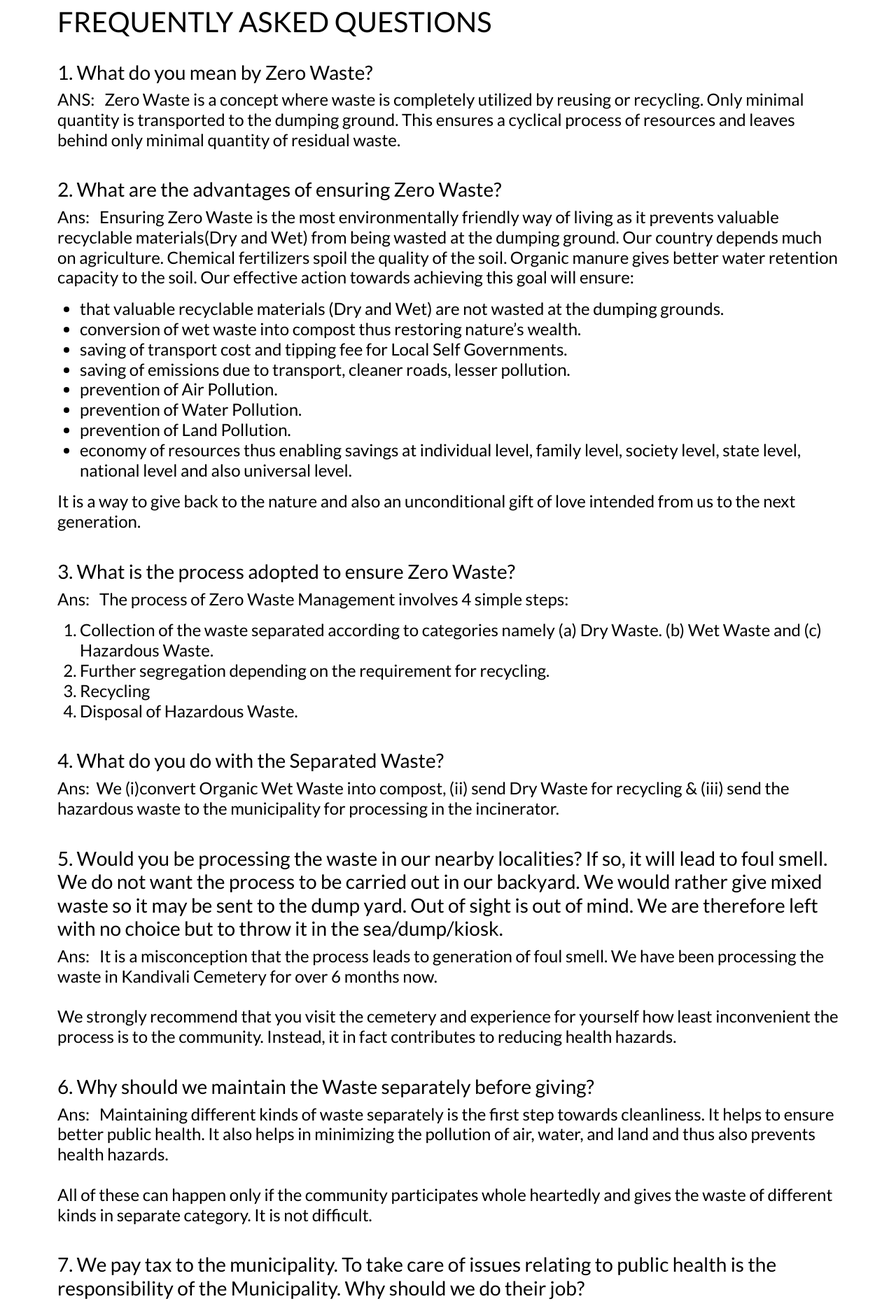
After one commit to kashish-goel/SWK, a Django app: template swk/templates/faq.html in a window 1280 px wide. The commit adds this page. Shown: the part 541-2407 px from the top of the page at 70% size. Run offline with Django 3.2, Linux system fonts and the light colour scheme; the template is opened without the code that fills it, so the values that code supplies are empty; parts of the project's set-up code (start-up, migrations or seed data) failed here and were passed over; some libraries are stand-ins or nearby versions.

Commit message:
Updated dashboard, added FAQ etc.

```diff
--- a/react_dashboard/src/components/Dropdown/Dropdown.css
+++ b/react_dashboard/src/components/Dropdown/Dropdown.css
@@ -1,3 +1,4 @@
 .dropdown{
     width:60%;
+    background-color: #92fc92;
 }
--- a/react_dashboard/src/components/InfoBoxes/InfoBoxes.js
+++ b/react_dashboard/src/components/InfoBoxes/InfoBoxes.js
@@ -11,9 +11,9 @@ export default function InfoBoxes({data,selLane,selCategory,setSelCategory}) {
     // const [dry,setDry] = useState();
     return (
         <div className="infoboxes">
-        <InfoBox active={selCategory === 'dry' } onClick={() => setSelCategory("dry")} title={"Recyclable Dry Waste"} value={`${dry} kg`} description=""/>
-        <InfoBox active={selCategory === 'wet' } onClick={() => setSelCategory("wet")} title={"Compostable Wet Waste"} value={`${wet} kg`} description=""/>
-        <InfoBox active={selCategory === 'rejected' } onClick={() => setSelCategory("rejected")} title={"Segregated Rejected Waste"} value={`${rejected} kg`} description=""/>
+        <InfoBox active={selCategory === 'dry' } onClick={() => setSelCategory("dry")} title={"Recyclable Dry Waste(till date)"} value={`${dry} kg`} description=""/>
+        <InfoBox active={selCategory === 'wet' } onClick={() => setSelCategory("wet")} title={"Compostable Wet Waste(till date)"} value={`${wet} kg`} description=""/>
+        <InfoBox active={selCategory === 'rejected' } onClick={() => setSelCategory("rejected")} title={"Segregated Rejected Waste(till date)"} value={`${rejected} kg`} description=""/>
         </div>
     )
 }
--- a/react_dashboard/src/components/util.js
+++ b/react_dashboard/src/components/util.js
@@ -39,7 +39,7 @@ export const calcTotalWaste = (data,selLane,cases) =>{
 }
 
 export const calMonthlyData = (data,selLane,selCategory) =>{
-  const month = {9:'Sep-2020',10:'Oct-2020',11:'Nov-2020',12:'Dec-2020',1:'Jan-2021',2:'Feb-2021',3:'Mar-2021'};
+  const month = {9:'Sep-2020',10:'Oct-2020',11:'Nov-2020',12:'Dec-2020',1:'Jan-2021',2:'Feb-2021',3:'Mar-2021',4:'April-2021'};
   const colName = {'dry':'drywaste_af','wet':'wetwaste_af','rejected':'rejected'};
   let selLaneData;
   if(selLane === 'all')
--- a/swk/templates/TracksheetForm.html
+++ b/swk/templates/TracksheetForm.html
@@ -29,6 +29,7 @@
     <!--<h2>{% trans "Houses providing segregated Waste "%}</h2><hr><br> -->
     <centre><button type="submit" style="align-items: center;" class="btn btn-primary">{% trans "Submit" %}</button></centre>
     </form>
+    <br>
     <!-- <form>
         {{ tracksheetoutput_form.as_ul }}
     </form> -->
--- a/swk/templates/adminlogin.html
+++ b/swk/templates/adminlogin.html
@@ -31,7 +31,7 @@
 {% endif %}
 
 
-<div class='container' style="text-align: center;">
+<div class='container' style="text-align: center; margin-bottom: 190px;">
     <form action="{% url 'login' %}" method="POST" class="form-group">
         {% csrf_token %}
         <div class="myform"><br><br><br><br>
@@ -49,6 +49,7 @@
         </div>
 
     </form>
+    <br>
 </div>
 
 
--- /dev/null
+++ b/swk/templates/faq.html
@@ -0,0 +1,159 @@
+{% extends 'new.html' %}{% load static %} {% block content %}
+
+<div class="container mb-7">
+<br><br>
+<h1>OUR VISION</h1>
+<h3>
+<div style="width:100%;">
+    <div style="width: 50%; height: 100px; float: left;"><h2>
+    Making the area of Worli Koliwada a Zero Waste Area,
+    thus helping in environment and creating job opportunities
+    for women and men from  marginalised section of the
+    society. </h2>
+    </div>
+    <div style="flex-grow: 1;">
+        <img class="header-left" src="{% static 'images/FAQ1.jpg' %}">
+    </div>
+</div></h3>
+<!-- <b>Ans:</b> -->
+<h1>FREQUENTLY ASKED QUESTIONS</h1><br>
+<h3>1. What do you mean by Zero Waste?</h3>
+<h4><p>ANS:&nbsp;&nbsp;  Zero Waste is a concept where waste is completely utilized by reusing or recycling.   Only minimal quantity is transported to the dumping ground.  This ensures a cyclical process of resources and leaves behind only minimal quantity of residual waste. </p></h4>
+<br>
+<h3>2. What are the advantages of ensuring Zero Waste?</h3>
+<h4><p>Ans:&nbsp;&nbsp;  Ensuring Zero Waste is the most environmentally friendly way of living as it prevents valuable recyclable materials(Dry and Wet) from being wasted at the dumping ground.  Our country depends much on agriculture.  Chemical fertilizers spoil the quality of the soil.  Organic manure gives better water retention capacity to the soil.
+    Our effective action towards achieving this goal will ensure:
+    <nav>
+        <ul>
+            <li>
+                that valuable recyclable materials (Dry and Wet) are not wasted at the dumping grounds.
+            </li>
+            <li>
+                conversion of wet waste into compost thus restoring nature’s wealth.
+            </li>
+            <li>
+                saving of transport cost and tipping fee for Local Self Governments.
+            </li>
+            <li>
+                saving of emissions due to transport, cleaner roads, lesser pollution.
+            </li>
+            <li>
+                prevention of Air Pollution.
+            </li>
+            <li>
+                prevention of Water Pollution.
+            </li>
+            <li>
+                prevention of Land Pollution.
+            </li>
+            <li>
+                economy of resources thus enabling savings at individual level, family level, society level, state level, national level and also universal level.
+            </li>
+        </ul>
+    </nav>
+    It is a way to give back to the nature and also an unconditional gift of love intended from us to the next generation.
+</p></h4>
+<br>
+<h3>3. What is the process adopted to ensure Zero Waste?</h3>
+<h4><p>Ans:&nbsp;&nbsp;  The process of Zero Waste Management involves 4 simple steps:
+    <nav>
+        <ol>
+            <li>
+                Collection of the waste separated according to categories namely (a) Dry Waste. (b) Wet Waste and (c) Hazardous Waste.
+            </li>
+            <li>
+                Further segregation depending on the requirement for recycling.
+            </li>
+            <li>
+                Recycling
+            </li>
+            <li>
+                Disposal of Hazardous Waste.
+            </li>
+        </ol>
+    </nav>
+</p>
+</h4>
+<br>
+<h3>4. What do you do with the Separated Waste?</h3>
+<h4><p>Ans:&nbsp;&nbsp;We (i)convert Organic Wet Waste into compost,  (ii) send Dry Waste for recycling & (iii) send the hazardous waste to the municipality for processing in the incinerator.
+</p>
+</h4>
+
+
+</h4>
+<br>
+<h3>5. Would you be processing the waste in our nearby localities?  If so, it will lead to foul smell.  We do not want the process to be carried out in our backyard. We would rather give mixed waste so it may be sent to  the dump yard.  Out of sight is out of mind.
+    We are therefore left with no choice but to throw it in the sea/dump/kiosk.</h3>
+<h4><p>Ans:&nbsp;&nbsp; It is a misconception that the process leads to generation of foul smell.  We have been processing the waste in Kandivali Cemetery for over 6 months now.
+    <br><br>
+    We strongly recommend that you visit the cemetery and experience for yourself how least inconvenient the process is to the community.   Instead, it in fact contributes to reducing health hazards.    </p></h4>
+<br>
+<h3>6. Why should we maintain the Waste separately before giving? </h3>
+<h4><p>Ans:&nbsp;&nbsp;  Maintaining different kinds of waste separately is the first step towards cleanliness.  It helps to ensure better public health.  It also helps in minimizing the pollution of air, water, and land and thus also prevents health hazards.
+    <br><br>
+    All of these can happen only if the community participates whole heartedly and gives the waste of different kinds in separate category.  It is not difficult. </p></h4>
+<br>
+<h3>7. We pay tax to the municipality.  To take care of issues relating to public health is the responsibility of the Municipality. Why should we do their job?</h3>
+<h4><p>Ans:&nbsp;&nbsp;If we cannot as a family provide one kilogram of waste separated appropriately it is unreasonable to expect Municipality to segregate 7-8 thousand kilograms of waste.
+    <br><br>
+    To dispose off the waste in appropriate manner is indeed the job of the municipality.  However, unless we provide waste separately, the same cannot be processed; instead it then has to be sent to the dumping ground.
+    <br><br>
+    You are not providing the waste separately to help Municipality; you are maintaining the different categories of waste separately to ensure better recyclying of resources in the present and ensuring availability of sufficient and better quality resources(air, water and land) for the future generation. </p></h4>
+<br>
+<h3>8. Even if we give different kinds of waste separately, most of the people in the neighborhood throw their waste in the sea/kiosk/dumping bin.</h3>
+<h4><p>Ans:&nbsp;&nbsp; Waste segregation by the waste generator is a new thought and requires change in habit of the people. This transformation will take some time. But we are working together to bring about the much needed change.   We are also making significant progress in bringing about this change.
+    <br><br>
+    Earlier in August 2020 we did not get different kinds of waste separately from people but gradually by September 2020 we started getting 2 tons (2000 kg) of wet waste per month and by January 2021 this number has increased to 21 tons (21,000 kg) per month.
+    <br><br>
+    If we continue to progress at this rate, and the number of people's participation continues to increase, we will soon be able to declare our Worli Koliwada as a Zero-Waste area.
+<br>
+<h3>9. Our house is small. How can we keep different kinds of waste separately without having to use more bins and space?</h3>
+<h4><p>Ans:&nbsp;&nbsp;For day to day use, you need only one bin per household.
+    To ensure that different kinds of waste are maintained separately :
+    <nav>
+        <ol>
+            <li>
+                Put the Organic/ Wet Waste food items in the bin
+            </li>
+            <li>
+                Keep a plastic bag to put the dry waste and e-waste in.
+            </li>
+            <li>
+                Keep another plastic bag to put the hazardous waste like sanitary napkins, diapers,  needles and syringes  -  This waste is not generated very often and therefore when generated may be handed over in a separate plastic bag, preferably with a mark as will signify that it is hazardous waste.
+            </li>
+        </ol>
+    </nav>
+
+<br>
+<h3>10. We cannot be keeping the fish waste at home and therefore we throw it in the sea. </h3>
+<h4><p>Ans:&nbsp;&nbsp;Fish waste comprises of flesh, skin, and bones.  Fish wastes degrade rapidly in warm temperatures. As a result of bacterial decomposition, it emits foul smell. If not managed properly, such disposal poses environmental and health problems as it requires higher levels of oxygen to process the organic waste.
+    <br><br>
+    Environmental concerns associated with disposal of fish wastes into ocean waters include:
+    <nav>
+        <ul>
+            <li>
+                reduced oxygen levels in the seawaters at the ocean bottom;
+            </li>
+            <li>
+                burial or smothering of living organisms; and
+            </li>
+            <li>
+                introduction of disease or non-native and invasive species to the ecosystem of the sea floor.
+            </li>
+        </ul>
+    </nav>
+    <br><br>
+    To add to this if any plastic is disposed along-with the organic waste, it imposes even greater threat with its adverse effect seen at multiple levels.
+<br>
+<h3>11. As our houses are on loft-like premises and/or are far placed from the spot location or the location wherefrom the SWK team blows the whistle, we do not get to hear the whistle when the team comes to collect the waste.
+<h4><p>Ans:&nbsp;&nbsp;Our aim is to attend to each and every complaint within 24 hours.
+    We are in the process of creating an option to get people's feedback on the SWK website. Once it is ready, you will also be able to keep track of the status of the complaint, if any.
+    In the meanwhile, you can also meet the concerned supervisors at the SWK project office at Mahakali container office near Sea corner hotel. </p></h4>
+<br>
+
+
+
+
+</div>
+{% endblock %}
--- a/swk/templates/new.html
+++ b/swk/templates/new.html
@@ -59,18 +59,8 @@
             <img class="header-center" src="{% static 'images/sms_logo.jpg' %}" style="height: 60px; width: 80px;overflow: hidden;">
             <img class="header-right" src="{% static 'images/mcgm_logo.jpg' %}" style="height: 60px; width: 60px;overflow: hidden;">
         </div>
-        <!-- <div class="container d-flex align-items-center">
-            <img class="header-left" src="{% static 'images/IDFC_FIRST_Bank_logo.jpg' %}" style="float:left;height: 60px; width: 120px;overflow: hidden;">
-            <img class="header-center" src="{% static 'images/sms_logo.jpg' %}" style="margin: 0 auto !important;height: 60px; width: 80px;overflow: hidden;">
-            <img class="header-right" src="{% static 'images/mcgm_logo.jpg' %}" style="float:right;height: 60px; width: 60px;overflow: hidden;">
-        </div> -->
-        <!-- <nav class="navbar navbar-expand-lg bg-dark navbar-dark"> -->
+
         <nav class ="nav-menu d-none d-lg-block">
-            <!-- <a class="navbar-brand" href="#">Navbar</a> -->
-            <!-- <button class="navbar-toggler" type="button" data-toggle="collapse" data-target=".navbar-collapse" aria-controls="navbarNavDropdown" aria-expanded="false" aria-label="Toggle navigation">
-                <span class="navbar-toggler-icon"></span>
-              </button>
-            <div class="collapse navbar-collapse"> -->
             <ul class="navbar-nav">
                 <li class="nav-item active">
                 <a href="{% url 'homepage' %}" class="nav-link text-white" >{% trans "Home" %}</a>
@@ -113,6 +103,10 @@
                     </li>
                 {% endif %}
 
+                <li class="nav-item">
+                    <a href="{% url 'faq' %}" class="nav-link text-white">{% trans "FAQ" %}</a>
+                </li>
+
                 {% if user.is_authenticated %}
                     <li class="nav-item">
                         <a href="{% url 'logout' %}" class="nav-link text-white">{% trans "Logout" %}</a>
@@ -124,8 +118,23 @@
                     </li>
                 {% endif %}
 
+
+            <form action="{% url 'set_language' %}" method="post">
+                {% csrf_token %}
+                <input name="next" type="hidden" value="{{ redirect_to }}" />
+                <select name="language" style="width: auto;" id="">
+                  {% get_current_language as LANGUAGE_CODE %}
+                  {% get_available_languages as LANGUAGES %}
+                  {% get_language_info_list for LANGUAGES as languages %}
+                  {% for language in languages %}
+                      <option value="{{ language.code }}"
+                        {% if language.code == LANGUAGE_CODE %} selected="selected"{% endif %}>
+                            {{ language.name_local }} ({{ language.code }})
+                      </option>    {% endfor %}
+                </select>  <input type = "submit" value ="Go">
+            </form>
+
         </ul>
-            </div>
         </nav>
     </nav>
     <!-- End #header -->
@@ -147,10 +156,11 @@
 
    <!-- <footer class="text-center text-white " style="background-color: #21081a;bottom: 0px;"> -->
        <!-- <footer class="text-center text-white fixed-bottom" style="background-color: #21081a;bottom: 0px;"> -->
-        <footer class="text-center text-white style="background-color: #21081a;bottom: 0px;">
+        <footer class="text-center text-white" style="background-color: #21081a;bottom: 0px;">
 
   <!-- Copyright -->
-    <div class="text-justify p-3" style="background-color: rgba(0, 0, 0, 0.2);">
+    <!-- <div class="text-justify p-3" style="background-color: rgba(0, 0, 0, 0.2);"raj> -->
+    <div class="p-3" style="background-color: rgba(0, 0, 0, 0.2);">
         <img class="logo" style="margin-top: 5px; height: 80px; width: 120px;" src="{% static 'images/Logo-Unit_SWK.jpg' %}" alt="My image">
         <a class="text-white"><p>Developed by Respirer Living Sciences Pvt. Ltd using FOSS project Communitygis.net supported by CTARA IITB.</p>
             <p>Software Developer  Team: Monika Shah ( Respirer Living Science Ltd ), Shweta Panwar from CTARA ,  Animesh Nautiyal from CTARA <br>under guidance of Prof. Jitendra Shah (CTARA).</p>
--- a/swk/urls.py
+++ b/swk/urls.py
@@ -19,4 +19,5 @@ urlpatterns = [
     # url(r'^download_data_zone/(?P<year>\d{4})-(?P<month>\d{2})-(?P<day>\d{2})&(?P<lane_name>\D+)/$', views.downloadzone),
     url(r'^download_data_zone/(?P<year>\d{4})-(?P<month>\d{2})-(?P<day>\d{2})to(?P<year1>\d{4})-(?P<month1>\d{2})-(?P<day1>\d{2})&(?P<zone_name>\D+)/$', views.downloadzone),
     path('report/',views.report,name='report'),
+    path('faq/',views.FAQ, name = 'faq'),
 ]
```
Also changed, not shown: react_dashboard/src/components/ChoroplethMap/ChoroplethMap.js (+8 -7 lines), swk/forms.py (+16 -44 lines), swk/templates/aboutus.html (+5 -4 lines). Lines whose indentation alone changed are shown as unchanged.
